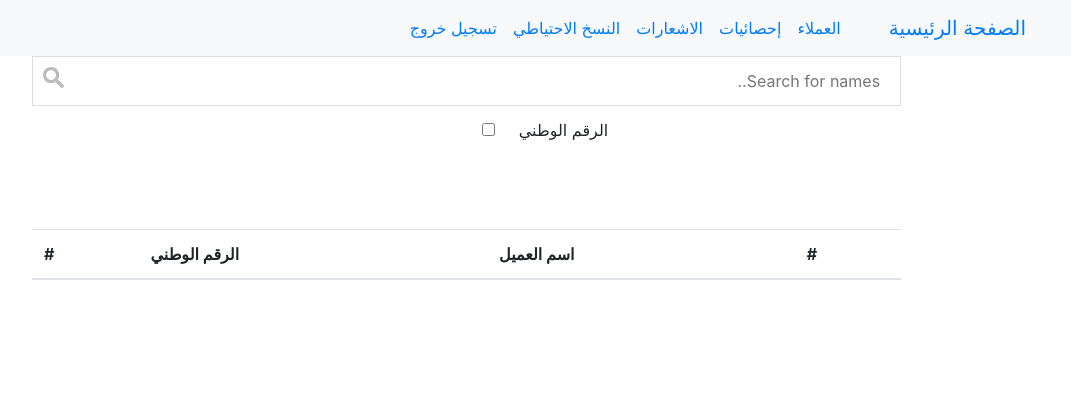
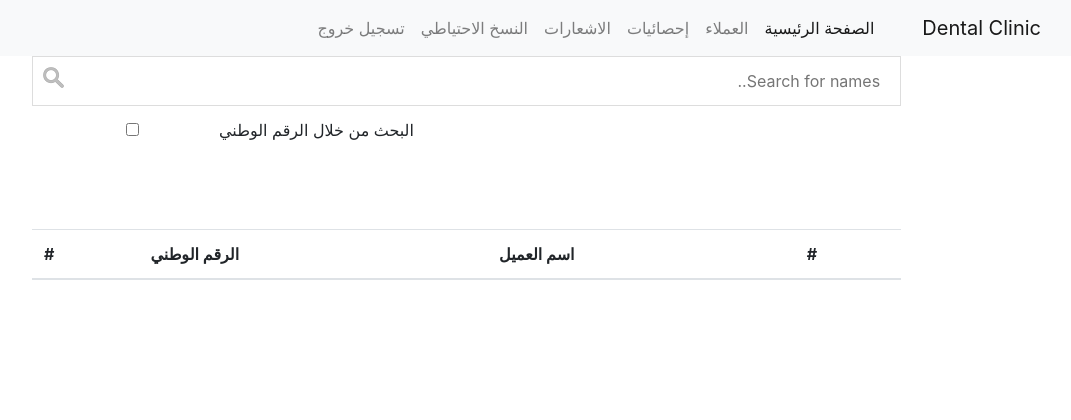
Before and after one commit to WaelAlQawasmi/DentalClinic, a PHP site: page /DentalClinic/allclients.php in a window 1280 px wide. Shown: the top 420 px of the page, without its empty margins (207-1278 px from the left). Run offline with PHP 8.4, Linux system fonts and the light colour scheme; the visitor is signed in with stand-in values (Sample User, id 1); data that the repository does not hold is empty; some libraries are stand-ins or nearby versions.

Commit message:
resonsive deign

```diff
--- a/allclients.php
+++ b/allclients.php
@@ -47,20 +47,20 @@ include "DBconnection.php";
 
 
 
-    <div class="form-check" style="
-    display: flex;
-    /* text-align: center; */
-    justify-content: space-around;
+    <div class="form-check" style="">
+
+        <label class="form-check-label" for="gridCheck1" style="
+
+    display: inline-block;
+    margin-left: 10vh;
 ">
+        البحث من خلال الرقم الوطني
+        </label>
+
+
         <input class="form-check-input" type="checkbox" id="gridCheck1" style="
-    display: block;
-    margin-right: 15%;
+  display: inline-block;
 ">
-        <label class="form-check-label" for="gridCheck1" style="
-    display: block;
-">
-        الرقم الوطني
-        </label>
       </div>
 
 
--- a/head.php
+++ b/head.php
@@ -68,19 +68,23 @@ $aftertwoday=date('d', strtotime(' + 2 days'));
 
 
 
-<!-- nav bar  start -->
 
-<nav class="navbar navbar-expand-lg bg-light">
-        <div class="container-fluid">
-            <a class="navbar-brand" href="./dashboard.php">الصفحة الرئيسية </a>
-            <button class="navbar-toggler" type="button" data-bs-toggle="collapse" data-bs-target="#navbarNav"
-                aria-controls="navbarNav" aria-expanded="false" aria-label="Toggle navigation">
+
+
+
+
+    <nav class="navbar navbar-expand-lg navbar-light bg-light">
+  <a class="navbar-brand" href="#">Dental Clinic</a>
+  <button class="navbar-toggler" type="button" data-toggle="collapse" data-target="#navbarNavDropdown" aria-controls="navbarNavDropdown" aria-expanded="false" aria-label="Toggle navigation">
     <span class="navbar-toggler-icon"></span>
   </button>
-            <div class="collapse navbar-collapse" id="navbarNav">
+  <div class="collapse navbar-collapse" id="navbarNavDropdown">
     <ul class="navbar-nav">
+      <li class="nav-item active">
+        <a class="nav-link" href="./dashboard.php">الصفحة الرئيسية <span class="sr-only">(current)</span></a>
+      </li>
       <li class="nav-item">
-                        <a class="nav-link active" aria-current="page" href="./allclients.php" >العملاء</a>
+                        <a class="nav-link" aria-current="page" href="./allclients.php" >العملاء</a>
                     </li>
 
                     <li class="nav-item">
@@ -98,12 +102,10 @@ $aftertwoday=date('d', strtotime(' + 2 days'));
                     <li class="nav-item">
                         <a class="nav-link" href="./logout.php">تسجيل خروج</a>
                     </li>
+
     </ul>
   </div>
-        </div>
 </nav>
-
-
 
 
 
@@ -111,7 +113,7 @@ $aftertwoday=date('d', strtotime(' + 2 days'));
 
 
 <!-- notofication content start -->
-    <link rel="stylesheet" href="css/head2.css">
+    <!-- <link rel="stylesheet" href="css/head2.css"> -->
 
     <div id="myModal" class="modal">
 
@@ -198,7 +200,9 @@ echo "<span>
 
 
 
-
+<script src="https://code.jquery.com/jquery-3.2.1.slim.min.js" integrity="sha384-KJ3o2DKtIkvYIK3UENzmM7KCkRr/rE9/Qpg6aAZGJwFDMVNA/GpGFF93hXpG5KkN" crossorigin="anonymous"></script>
+<script src="https://cdn.jsdelivr.net/npm/popper.js@1.12.9/dist/umd/popper.min.js" integrity="sha384-ApNbgh9B+Y1QKtv3Rn7W3mgPxhU9K/ScQsAP7hUibX39j7fakFPskvXusvfa0b4Q" crossorigin="anonymous"></script>
+<script src="https://cdn.jsdelivr.net/npm/bootstrap@4.0.0/dist/js/bootstrap.min.js" integrity="sha384-JZR6Spejh4U02d8jOt6vLEHfe/JQGiRRSQQxSfFWpi1MquVdAyjUar5+76PVCmYl" crossorigin="anonymous"></script>
     <!-- notofication content end -->
     <script src="js/dash.js"></script>
     <script src="js/js.js"></script>
```
Also changed, not shown: client.php (deleted, +0 -86 lines). Lines whose indentation alone changed are shown as unchanged.
